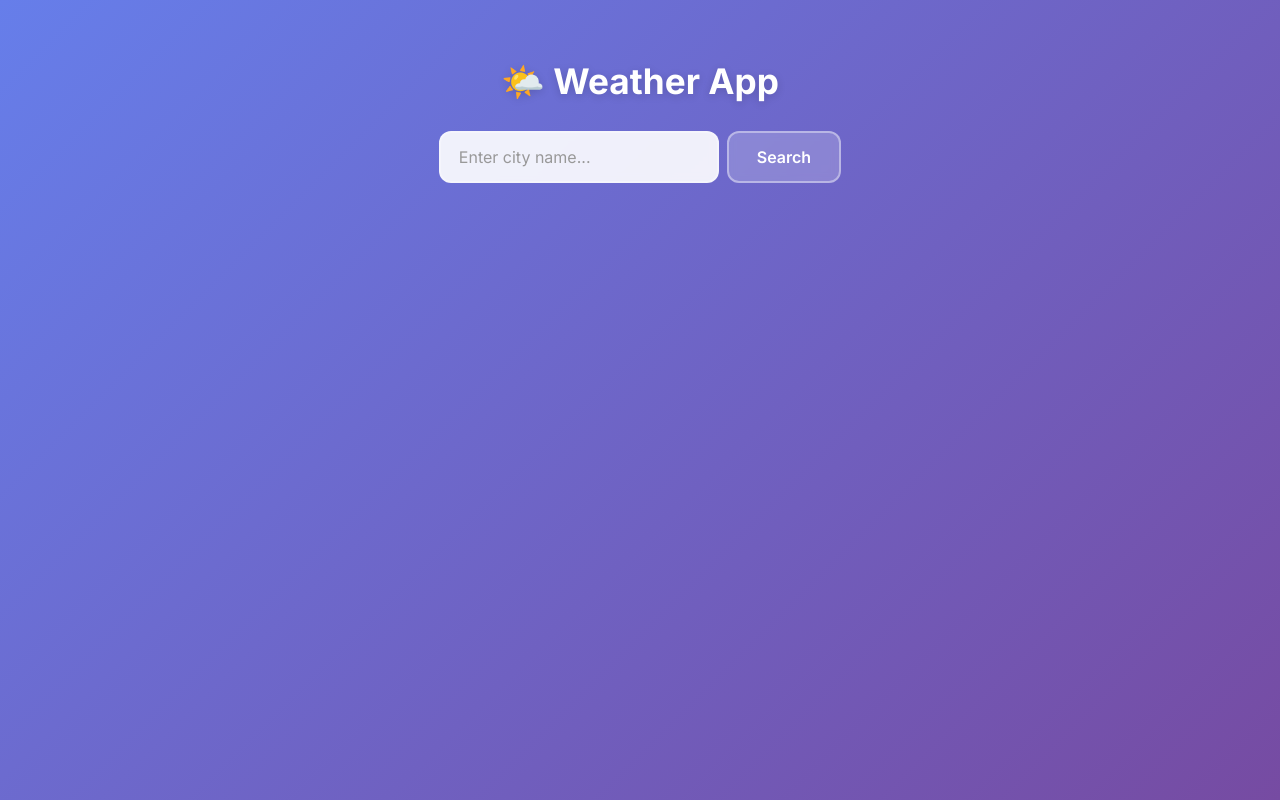
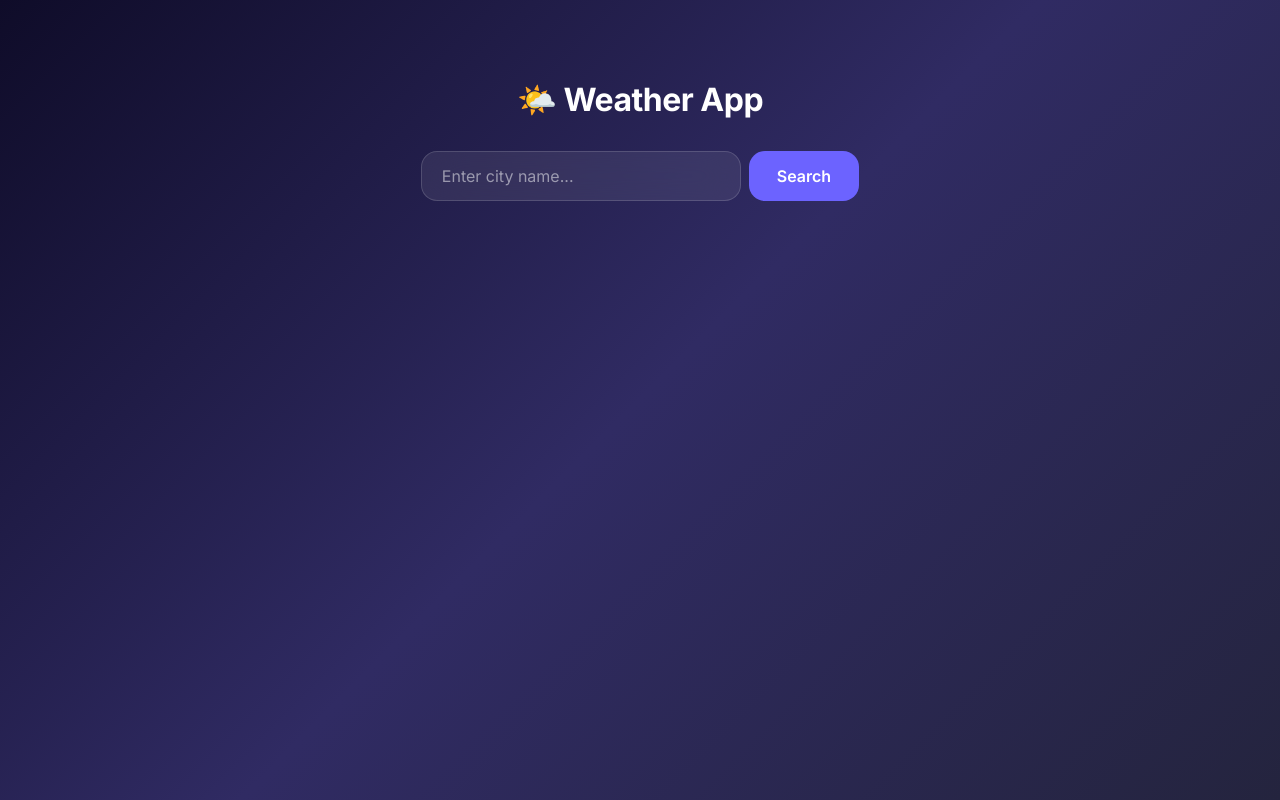
Before and after one commit to nevil-codes/weather, a React (Vite) app: page / in a window 1280 px wide. Built offline with nearby package versions, Linux system fonts and the light colour scheme.

Commit message:
style: implement glassmorphism UI system for weather card

```diff
--- a/src/index.css
+++ b/src/index.css
@@ -1,11 +1,72 @@
 /* ===========================
-   Global Styles — Weather App
+   Weather Dashboard — Design System
+   ===========================
+
+   Design tokens and global styles for a production
+   weather dashboard with glassmorphism aesthetics.
+*/
+
+/* ===========================
+   Design Tokens (CSS Custom Properties)
    =========================== */
 
-/* Import a clean Google Font */
-@import url('https://fonts.googleapis.com/css2?family=Inter:wght@400;600;700&display=swap');
+:root {
+  /* Colors */
+  --color-bg-start: #0f0c29;
+  --color-bg-mid: #302b63;
+  --color-bg-end: #24243e;
+  --color-glass: rgba(255, 255, 255, 0.08);
+  --color-glass-border: rgba(255, 255, 255, 0.15);
+  --color-glass-hover: rgba(255, 255, 255, 0.14);
+  --color-text-primary: #ffffff;
+  --color-text-secondary: rgba(255, 255, 255, 0.7);
+  --color-text-muted: rgba(255, 255, 255, 0.5);
+  --color-accent: #6c63ff;
+  --color-error: #ff6b6b;
+  --color-error-bg: rgba(255, 107, 107, 0.12);
 
-/* Reset default margins and set a base font */
+  /* Typography */
+  --font-family: 'Inter', -apple-system, BlinkMacSystemFont, 'Segoe UI', sans-serif;
+  --font-size-xs: 0.8rem;
+  --font-size-sm: 0.9rem;
+  --font-size-base: 1rem;
+  --font-size-lg: 1.15rem;
+  --font-size-xl: 1.5rem;
+  --font-size-2xl: 2rem;
+  --font-size-3xl: 4.5rem;
+
+  /* Spacing */
+  --space-xs: 4px;
+  --space-sm: 8px;
+  --space-md: 16px;
+  --space-lg: 24px;
+  --space-xl: 32px;
+  --space-2xl: 48px;
+
+  /* Radii */
+  --radius-sm: 10px;
+  --radius-md: 16px;
+  --radius-lg: 24px;
+  --radius-full: 9999px;
+
+  /* Shadows */
+  --shadow-glass: 0 8px 32px rgba(0, 0, 0, 0.25);
+  --shadow-glow: 0 0 40px rgba(108, 99, 255, 0.15);
+
+  /* Blur */
+  --blur-glass: blur(20px);
+  --blur-light: blur(8px);
+
+  /* Transitions */
+  --transition-fast: 150ms ease;
+  --transition-base: 250ms ease;
+  --transition-slow: 400ms ease-out;
+}
+
+/* ===========================
+   Reset & Base
+   =========================== */
+
 * {
   margin: 0;
   padding: 0;
@@ -13,130 +74,149 @@
 }
 
 body {
-  font-family: 'Inter', 'Segoe UI', Tahoma, Geneva, Verdana, sans-serif;
-  background: linear-gradient(135deg, #667eea 0%, #764ba2 100%);
-  color: #333;
+  font-family: var(--font-family);
+  background: linear-gradient(135deg, var(--color-bg-start), var(--color-bg-mid), var(--color-bg-end));
+  background-attachment: fixed;
+  color: var(--color-text-primary);
   min-height: 100vh;
+  -webkit-font-smoothing: antialiased;
+  -moz-osx-font-smoothing: grayscale;
 }
 
 /* ===========================
-   App Layout — centered column
+   App Layout
    =========================== */
 
 .app {
   display: flex;
   flex-direction: column;
   align-items: center;
-  padding: 60px 20px;
+  padding: 80px 20px 40px;
   min-height: 100vh;
+  position: relative;
 }
 
 .app-title {
-  font-size: 2.2rem;
+  font-size: var(--font-size-2xl);
   font-weight: 700;
-  margin-bottom: 28px;
-  color: #ffffff;
-  text-shadow: 0 2px 8px rgba(0, 0, 0, 0.15);
+  margin-bottom: var(--space-xl);
+  color: var(--color-text-primary);
+  letter-spacing: -0.5px;
 }
 
 /* ===========================
-   SearchBar — input + button
+   SearchBar
    =========================== */
 
 .search-bar {
   display: flex;
-  gap: 8px;
-  margin-bottom: 32px;
+  gap: var(--space-sm);
+  margin-bottom: var(--space-xl);
+  position: relative;
 }
 
 .search-input {
-  padding: 14px 18px;
-  font-size: 1rem;
-  font-family: inherit;
-  border: 2px solid rgba(255, 255, 255, 0.3);
-  border-radius: 12px;
+  padding: 14px 20px;
+  font-size: var(--font-size-base);
+  font-family: var(--font-family);
+  border: 1px solid var(--color-glass-border);
+  border-radius: var(--radius-md);
   outline: none;
-  width: 280px;
-  background: rgba(255, 255, 255, 0.9);
-  backdrop-filter: blur(4px);
-  transition: border-color 0.2s, box-shadow 0.2s;
+  width: 320px;
+  background: var(--color-glass);
+  backdrop-filter: var(--blur-glass);
+  -webkit-backdrop-filter: var(--blur-glass);
+  color: var(--color-text-primary);
+  transition: border-color var(--transition-fast), box-shadow var(--transition-fast);
 }
 
 .search-input::placeholder {
-  color: #999;
+  color: var(--color-text-muted);
 }
 
 .search-input:focus {
-  border-color: #ffffff;
-  box-shadow: 0 0 0 3px rgba(255, 255, 255, 0.3);
+  border-color: var(--color-accent);
+  box-shadow: 0 0 0 3px rgba(108, 99, 255, 0.2);
 }
 
 .search-button {
   padding: 14px 28px;
-  font-size: 1rem;
-  font-family: inherit;
+  font-size: var(--font-size-base);
+  font-family: var(--font-family);
   font-weight: 600;
-  background-color: rgba(255, 255, 255, 0.2);
+  background: var(--color-accent);
   color: white;
-  border: 2px solid rgba(255, 255, 255, 0.4);
-  border-radius: 12px;
+  border: none;
+  border-radius: var(--radius-md);
   cursor: pointer;
-  backdrop-filter: blur(4px);
-  transition: background-color 0.2s, transform 0.1s;
+  transition: background-color var(--transition-fast), transform var(--transition-fast), opacity var(--transition-fast);
 }
 
 .search-button:hover {
-  background-color: rgba(255, 255, 255, 0.35);
+  background-color: #5a52e0;
 }
 
 .search-button:active {
   transform: scale(0.97);
 }
 
+.search-button:disabled {
+  opacity: 0.4;
+  cursor: not-allowed;
+  transform: none;
+}
+
 /* ===========================
-   WeatherCard — data display
+   Weather Card — Glassmorphism
    =========================== */
 
 .weather-card {
-  background: rgba(255, 255, 255, 0.95);
-  border-radius: 20px;
-  padding: 36px 52px;
+  background: var(--color-glass);
+  backdrop-filter: var(--blur-glass);
+  -webkit-backdrop-filter: var(--blur-glass);
+  border: 1px solid var(--color-glass-border);
+  border-radius: var(--radius-lg);
+  padding: 40px 56px;
   text-align: center;
-  box-shadow: 0 8px 32px rgba(0, 0, 0, 0.12);
-  min-width: 300px;
-  animation: fadeIn 0.4s ease-out;
+  box-shadow: var(--shadow-glass);
+  min-width: 340px;
+  animation: cardEnter var(--transition-slow) both;
 }
 
 .weather-city {
-  font-size: 1.6rem;
+  font-size: var(--font-size-xl);
   font-weight: 600;
-  color: #1a1a2e;
-  margin-bottom: 4px;
+  color: var(--color-text-primary);
+  margin-bottom: var(--space-xs);
+  letter-spacing: -0.3px;
 }
 
 .weather-icon {
-  font-size: 4rem;
+  font-size: 5rem;
   line-height: 1;
-  margin: 8px 0;
+  margin: var(--space-md) 0;
+  display: block;
 }
 
 .weather-temp {
-  font-size: 3.5rem;
+  font-size: var(--font-size-3xl);
   font-weight: 700;
-  color: #1a1a2e;
-  margin: 4px 0;
+  color: var(--color-text-primary);
+  letter-spacing: -2px;
+  line-height: 1;
+  margin-bottom: var(--space-sm);
 }
 
 .weather-description {
-  font-size: 1.1rem;
-  color: #666;
+  font-size: var(--font-size-lg);
+  color: var(--color-text-secondary);
   text-transform: capitalize;
 }
 
 .weather-wind {
-  font-size: 0.95rem;
-  color: #888;
-  margin-top: 8px;
+  font-size: var(--font-size-sm);
+  color: var(--color-text-muted);
+  margin-top: var(--space-md);
 }
 
 /* ===========================
@@ -144,54 +224,61 @@ body {
    =========================== */
 
 .loading-text {
-  font-size: 1.2rem;
-  color: #ffffff;
+  font-size: var(--font-size-lg);
+  color: var(--color-text-secondary);
   animation: pulse 1.5s ease-in-out infinite;
+}
+
+.error-text {
+  font-size: var(--font-size-sm);
+  color: var(--color-error);
+  background: var(--color-error-bg);
+  backdrop-filter: var(--blur-light);
+  -webkit-backdrop-filter: var(--blur-light);
+  border: 1px solid rgba(255, 107, 107, 0.2);
+  padding: 12px 24px;
+  border-radius: var(--radius-md);
+  max-width: 380px;
+  text-align: center;
+}
+
+/* ===========================
+   Animations
+   =========================== */
+
+@keyframes cardEnter {
+  from {
+    opacity: 0;
+    transform: translateY(20px) scale(0.97);
+  }
+  to {
+    opacity: 1;
+    transform: translateY(0) scale(1);
+  }
 }
 
 @keyframes pulse {
   0%, 100% { opacity: 1; }
-  50% { opacity: 0.4; }
-}
-
-.error-text {
-  font-size: 1rem;
-  color: #e74c3c;
-  background: rgba(255, 255, 255, 0.9);
-  padding: 12px 24px;
-  border-radius: 12px;
-  box-shadow: 0 2px 12px rgba(0, 0, 0, 0.08);
-}
-
-/* Fade-in animation for the weather card */
-@keyframes fadeIn {
-  from {
-    opacity: 0;
-    transform: translateY(12px);
-  }
-  to {
-    opacity: 1;
-    transform: translateY(0);
-  }
+  50% { opacity: 0.3; }
 }
 
 /* ===========================
-   Responsive — mobile support
+   Responsive
    =========================== */
 
-@media (max-width: 480px) {
+@media (max-width: 520px) {
   .app {
-    padding: 40px 16px;
+    padding: 48px 16px 32px;
   }
 
   .app-title {
-    font-size: 1.7rem;
+    font-size: 1.6rem;
   }
 
   .search-bar {
     flex-direction: column;
     width: 100%;
-    max-width: 320px;
+    max-width: 360px;
   }
 
   .search-input {
@@ -205,11 +292,11 @@ body {
   .weather-card {
     min-width: unset;
     width: 100%;
-    max-width: 320px;
-    padding: 28px 24px;
+    max-width: 360px;
+    padding: 32px 28px;
   }
 
   .weather-temp {
-    font-size: 2.8rem;
+    font-size: 3.5rem;
   }
 }
```
